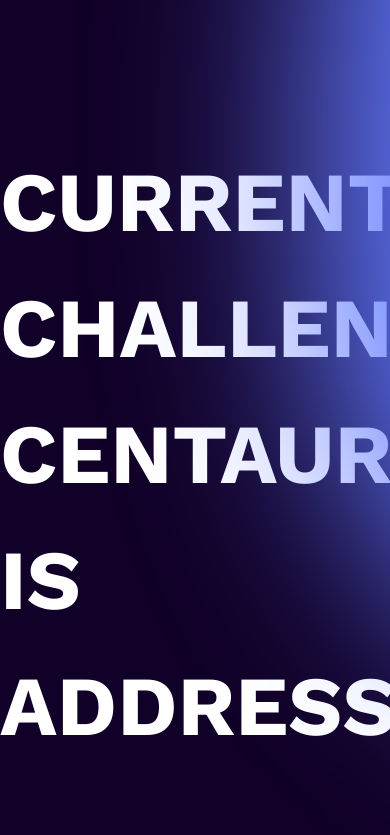
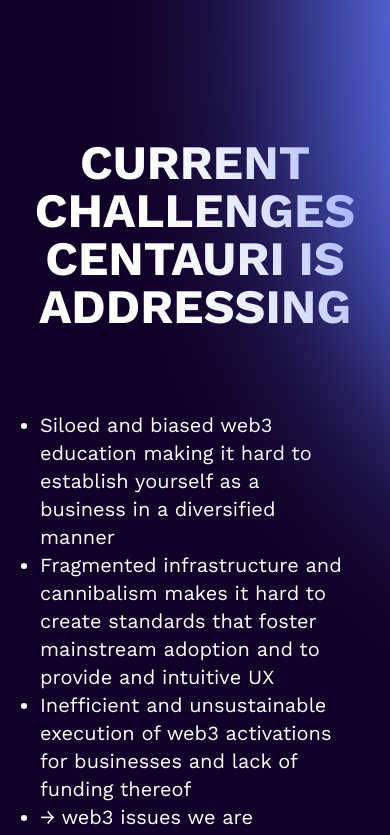
Before and after one commit to metagamehub/centauri, a Next.js app: page / in a window 390 px wide. Shown: the part 5380-6215 px from the top of the page. Built offline with nearby package versions, Linux system fonts and the light colour scheme.

Commit message:
responsive challenges section

```diff
--- a/sections/home/currentChallenges.section.tsx
+++ b/sections/home/currentChallenges.section.tsx
@@ -11,9 +11,9 @@
   ]
 
   return (
-    <div className='flex flex-col lg:flex-row gap-20'>
-      <h2 className='font-bold text-[5.25rem] max-w-2xl'>{'CURRENT CHALLENGES CENTAURI IS ADDRESSING'}</h2>
-      <ul className='flex flex-col text-2xl list-disc justify-around'>
+    <div className='flex flex-col lg:flex-row gap-20 px-10 sm:px-0 justify-center items-center mb-40'>
+      <h2 className='font-bold text-center text-5xl sm:text-left sm:text-[5.25rem] max-w-2xl'>{'CURRENT CHALLENGES CENTAURI IS ADDRESSING'}</h2>
+      <ul className='flex flex-col text-xl sm:text-2xl list-disc justify-around'>
         {challengesList.map((challenge, index) => <li key={index} className='font-normal'>{challenge}</li>)}
       </ul>
     </div>
```
